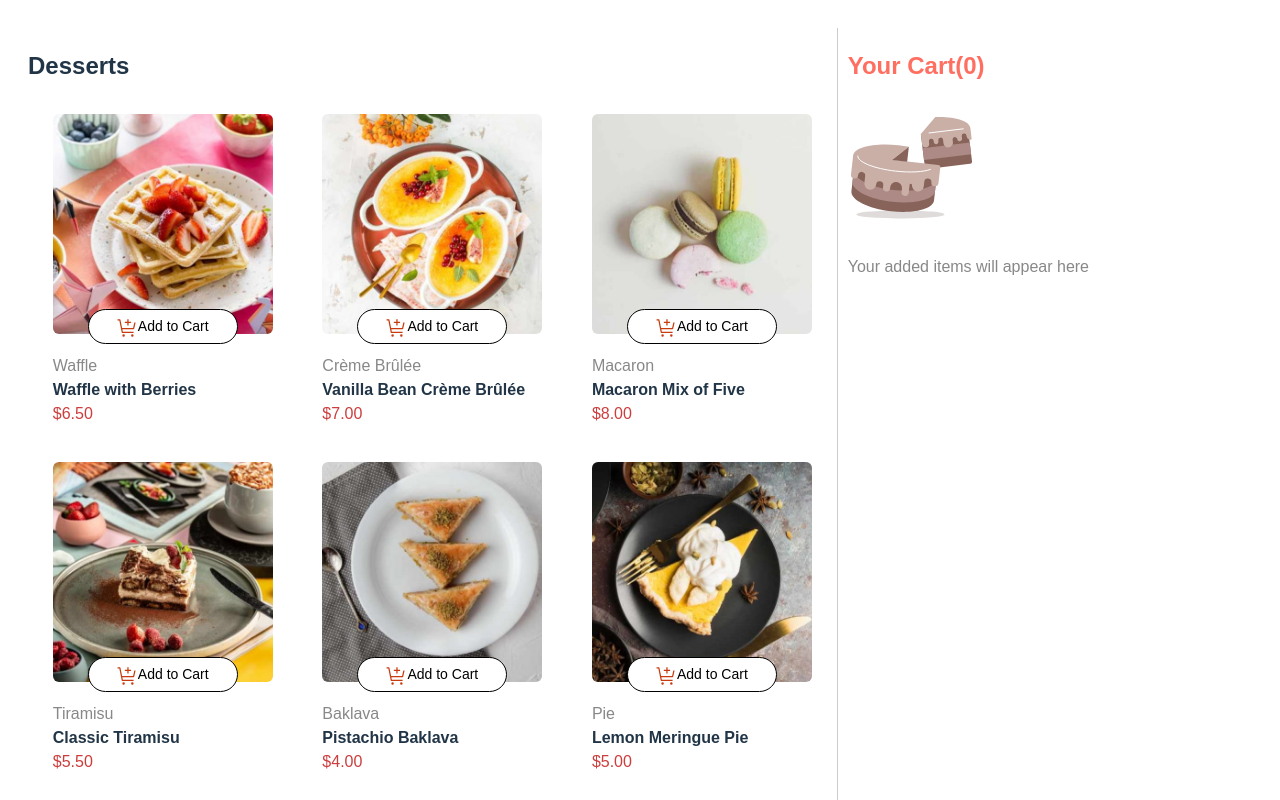
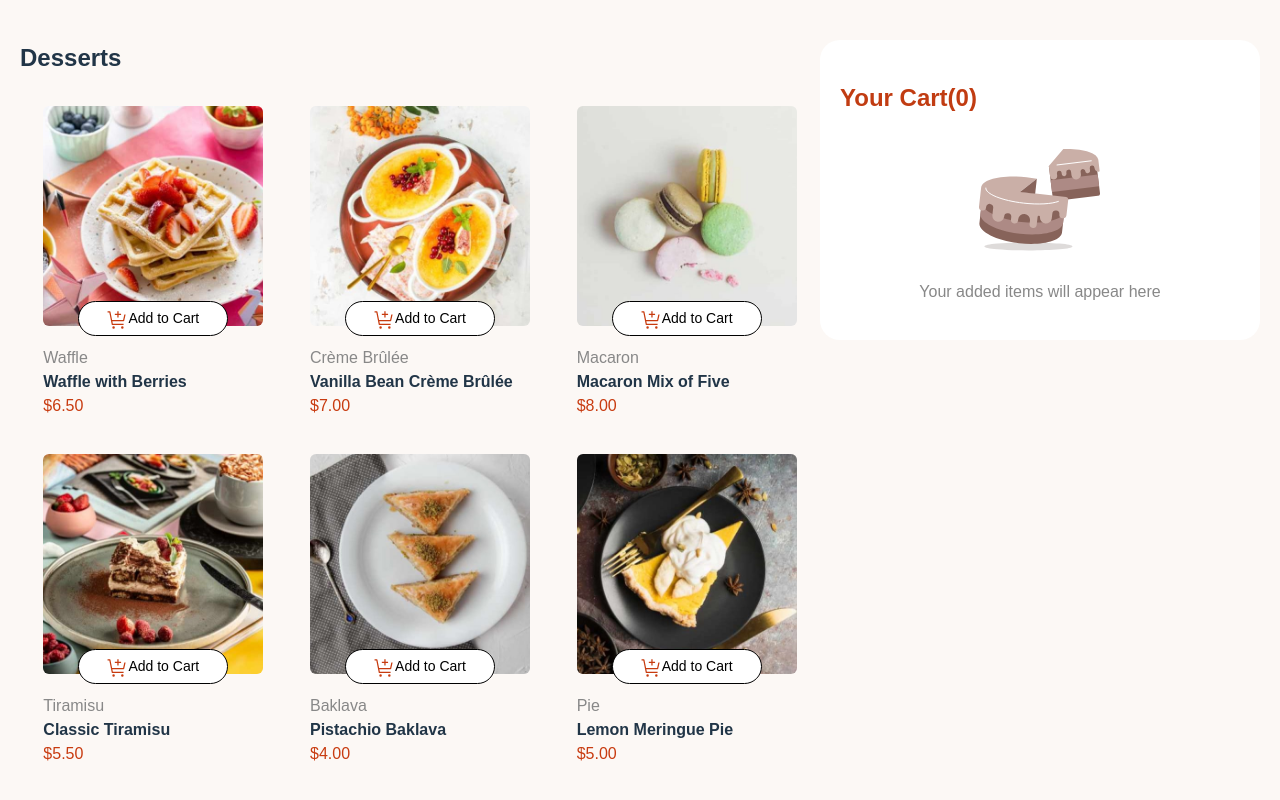
Before and after one commit to 152ling/Vue3_Dessert, a Vue app: page / in a window 1280 px wide. Shown: the top 800 px of the page. Built offline with nearby package versions, Linux system fonts and the light colour scheme.

Commit message:
Sandbox snapshot commit

```diff
--- a/index.html
+++ b/index.html
@@ -9,6 +9,13 @@
       href="https://fonts.googleapis.com/css2?family=Material+Symbols+Outlined:opsz,wght,FILL,GRAD@20..48,100..700,0..1,-50..200"
     />
 
+    <link rel="preconnect" href="https://fonts.googleapis.com" />
+    <link rel="preconnect" href="https://fonts.gstatic.com" crossorigin />
+    <link
+      href="https://fonts.googleapis.com/css2?family=DM+Sans:ital,opsz,wght@0,9..40,100..1000;1,9..40,100..1000&family=Red+Hat+Text:ital,wght@0,300..700;1,300..700&display=swap"
+      rel="stylesheet"
+    />
+
     <title>Vite + Vue + TS</title>
   </head>
   <body>
--- a/src/App.vue
+++ b/src/App.vue
@@ -3,10 +3,10 @@
     <ProductList :products="products" :addToCart="addToCart" :decreaseQuantity="decreaseQuantity" :cart="cart"/>
 
     <div class="cart">
-      <h2 style="color:#ff6f61">Your Cart({{totalquantity}})</h2>
+      <h2 style="color:#C13C12">Your Cart({{totalquantity}})</h2>
       <!-- 顯示「空的購物車」畫面 -->
-      <div v-if="totalquantity === 0" style="color: #888;">
-        <img :src="emptycart" alt="emptycart">
+      <div v-if="totalquantity === 0" style="color: #888;display: flex;flex-direction: column;align-items: center;">
+        <img :src="emptycart" alt="emptycart" style="width: min-content;">
         <p>Your added items will appear here</p>
       </div>
 
@@ -17,9 +17,9 @@
             <div class="item-info">
               {{ item.name }}
               <div style="display:flex;gap:10px">
-              <p style="color:#ff6f61">{{ item.quantity }}x</p>
-              <p style="color:#72604d">@ ${{ item.price.toFixed(2) }}</p>
-              <p style="color:#533f2a">${{ item.price*item.quantity }}</p>
+                <p style="color:#C13C12">{{ item.quantity }}x</p>
+                <p style="color:#B9B1AC">@ ${{ item.price.toFixed(2) }}</p>
+                <p style="color:#807070">${{ (item.price*item.quantity).toFixed(2) }}</p>
               </div>
             </div>
             <div class="item-remove">
@@ -30,8 +30,13 @@
         </ul>
         <div class="cart-price" style="display: flex;justify-content: space-between;align-items: center;">
           <p>Order Total</p>
-        <h4>${{ totalPrice }}</h4>
+          <h2>${{ totalPrice.toFixed(2) }}</h2>
         </div>
+        <div class="memo">
+            <svg width="21" height="20" fill="none" viewBox="0 0 21 20"><path fill="#1EA575" d="M8 18.75H6.125V17.5H8V9.729L5.803 8.41l.644-1.072 2.196 1.318a1.256 1.256 0 0 1 .607 1.072V17.5A1.25 1.25 0 0 1 8 18.75Z"/><path fill="#1EA575" d="M14.25 18.75h-1.875a1.25 1.25 0 0 1-1.25-1.25v-6.875h3.75a2.498 2.498 0 0 0 2.488-2.747 2.594 2.594 0 0 0-2.622-2.253h-.99l-.11-.487C13.283 3.56 11.769 2.5 9.875 2.5a3.762 3.762 0 0 0-3.4 2.179l-.194.417-.54-.072A1.876 1.876 0 0 0 5.5 5a2.5 2.5 0 1 0 0 5v1.25a3.75 3.75 0 0 1 0-7.5h.05a5.019 5.019 0 0 1 4.325-2.5c2.3 0 4.182 1.236 4.845 3.125h.02a3.852 3.852 0 0 1 3.868 3.384 3.75 3.75 0 0 1-3.733 4.116h-2.5V17.5h1.875v1.25Z"/></svg>
+            <p>This is a <b>carbon-neutral</b> delivery</p>
+        </div>
+        <button class="submit-btn" >Confirm Order</button>
       </div>
     </div>
   </div>
@@ -88,23 +93,55 @@ const totalquantity = computed(() => {
 <style scoped>
 .app-container {
   display: flex;
+  flex-direction: column; /* 預設小螢幕直向排列 */
   padding: 20px;
   font-family: sans-serif;
+}
+ /* Medium devices (tablets, 768px and up) */
+@media (min-width: 768px) {
+  .app-container {
+    flex-direction: row;
+    padding: 20px;
+  }
+  .cart {
+    flex: 1;
+    margin-top: 20px;
+    padding-left: 10px;
+    text-decoration: none;
+    background-color: white;
+    border-radius: 20px;
+  }
+
+}
+
+.memo{
+  display: flex;
+  align-items: center;
+  justify-content: center;
+  font-size: 14px;
+  color: #4C4A4A;
+  margin:auto;
+  padding:0px 25px;
+  border-radius: 10px;
+  background-color: #fcf8f5;
 }
 
 .product-list {
   flex: 2;
-  border-right: 1px solid #ccc;
 }
 
 .product-item {
   margin-bottom: 10px;
 }
 
-.cart {
-  flex: 1;
-  padding-left: 10px;
+
+.cart{
+    width: 90%;
+    height: max-content;
+    padding: 20px;
     text-decoration: none;
+    background-color: white;
+    border-radius: 20px;
   }
 .cart ul{
   list-style-type: none;
@@ -126,4 +163,13 @@ const totalquantity = computed(() => {
   border-radius:50%;
   cursor: pointer;
 }
+.submit-btn{
+  background-color: #C13C12;
+  margin-top: 20px;
+  color: white;
+  padding: 15px;
+  border: none;
+  border-radius: 25px;
+  width: 100%;
+}
 </style>
--- a/src/components/ProductList.vue
+++ b/src/components/ProductList.vue
@@ -12,7 +12,7 @@
               <source :srcset="item.image.desktop" media="(min-width: 1024px)" />
               <source :srcset="item.image.tablet" media="(min-width: 768px)" />
               <source :srcset="item.image.mobile" media="(max-width: 767px)" />
-              <img :src="item.image.thumbnail" :alt="item.name" class="product-image" />
+              <img :src="item.image.thumbnail" :alt="item.name" class="product-image"  :class="{ 'click-product': getQuantity(item.id) > 0 }"/>
             </picture>
             <button v-if="getQuantity(item.id) === 0" class="image-btn" @click="addToCart(item)">
               <img :src="icon_add_cart" alt="">
@@ -72,6 +72,9 @@
   .image-container {
     position: relative;
   }
+  .click-product{
+    border: 2px solid #C83B10;
+  }
 
   .product-image {
     display: block;
@@ -98,8 +101,8 @@
     padding: 0.6em 1.2em;
   }
   .image-btn:hover{
-    border: 1px solid #ff6f61;
-    color:#ff6f61
+    border: 1px solid #C73B0F;
+    color:#C73B0F;
   }
 
   .product-info {
@@ -121,7 +124,7 @@
   }
 
   .product-price {
-    color: #cc3d3d;
+    color: #C83B10;
   }
   .button-group {
       margin-top: 10px;
@@ -134,7 +137,7 @@
     transform: translateX(-50%);
     width: 150px;
     height:35px;
-    background-color: #c62e20;
+    background-color: #C83B10;
     color: white;
     border-radius: 30px;
     display: flex;
--- a/src/style.css
+++ b/src/style.css
@@ -1,5 +1,5 @@
 :root {
-  font-family: Inter, system-ui, Avenir, Helvetica, Arial, sans-serif;
+  font-family: "Red Hat Text", sans-serif;
   line-height: 1.5;
   font-weight: 400;
 
@@ -12,14 +12,10 @@
   -webkit-font-smoothing: antialiased;
   -moz-osx-font-smoothing: grayscale;
 }
-
-a {
-  font-weight: 500;
-  color: #646cff;
-  text-decoration: inherit;
-}
-a:hover {
-  color: #c62e20;
+body {
+  font-family: "Red Hat Text", sans-serif;
+  background-color: #fcf8f5;
+  margin: 0;
 }
 
 /* body {
```
Lines whose indentation alone changed are shown as unchanged.
